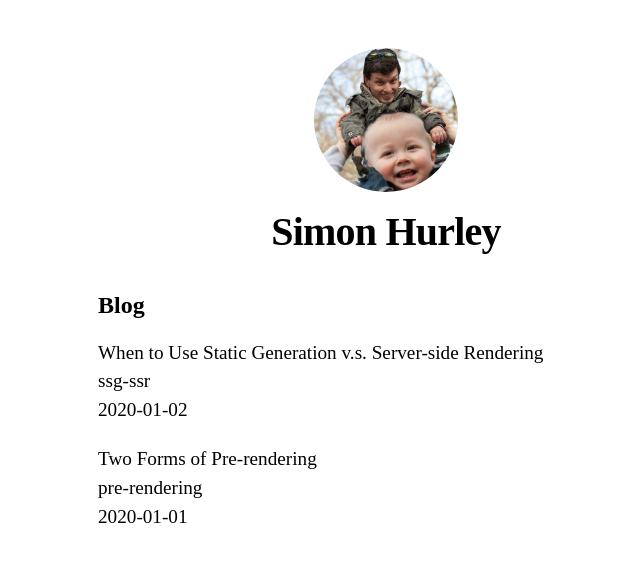
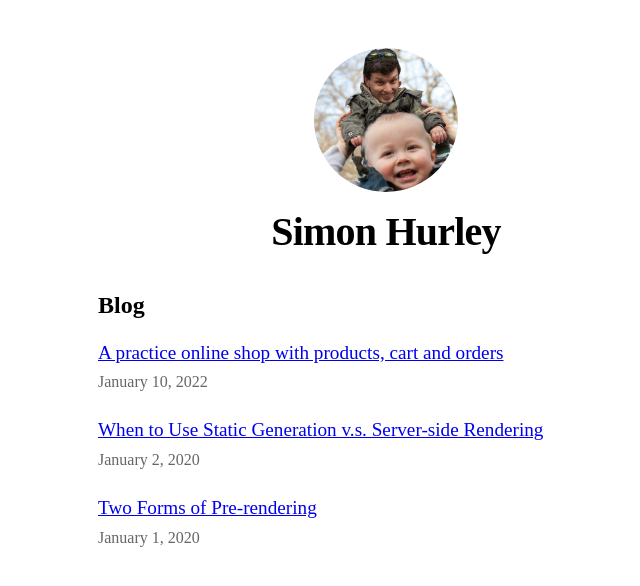
Before and after one commit to LocalFamilyEvents/nextjsblog, a Next.js app: page / in a window 1280 px wide. Shown: the top 586 px of the page, without its empty margins (254-894 px from the left). Built offline with nearby package versions, Linux system fonts and the light colour scheme.

Commit message:
added shop post

```diff
--- a/pages/index.js
+++ b/pages/index.js
@@ -1,16 +1,18 @@
-import Head from 'next/head'
-import Layout, { siteTitle } from '../components/layout'
-import utilStyles from '../styles/utils.module.css'
+import Link from "next/link";
 
-import { getSortedPostsData } from '../lib/posts'
+import Layout from "../components/layout";
+import Date from "../components/dates";
+import utilStyles from "../styles/utils.module.css";
+
+import { getSortedPostsData } from "../lib/posts";
 
 export async function getStaticProps() {
-  const allPostsData = getSortedPostsData()
+  const allPostsData = getSortedPostsData();
   return {
     props: {
-      allPostsData
-    }
-  }
+      allPostsData,
+    },
+  };
 }
 
 export default function Home({ allPostsData }) {
@@ -24,15 +26,17 @@ export default function Home({ allPostsData }) {
         <ul className={utilStyles.list}>
           {allPostsData.map(({ id, date, title }) => (
             <li className={utilStyles.listItem} key={id}>
-              {title}
+              <Link href={`/posts/${id}`}>
+                <a>{title}</a>
+              </Link>
               <br />
-              {id}
-              <br />
-              {date}
+              <small className={utilStyles.lightText}>
+                <Date dateString={date} />
+              </small>
             </li>
           ))}
         </ul>
       </section>
     </Layout>
-  )
+  );
 }
--- /dev/null
+++ b/posts/shop-react-redux.md
@@ -0,0 +1,8 @@
+---
+title: A practice online shop with products, cart and orders
+date: '2022-01-10'
+---
+
+This was a practise creating a crude shop from scratch using `create-react-app'
+
+Follow [Practice Shop](https://vercel.com/planethurley/shop/AyU8A8BipjSkyxHZebEDZ8xwxpLv)
```
